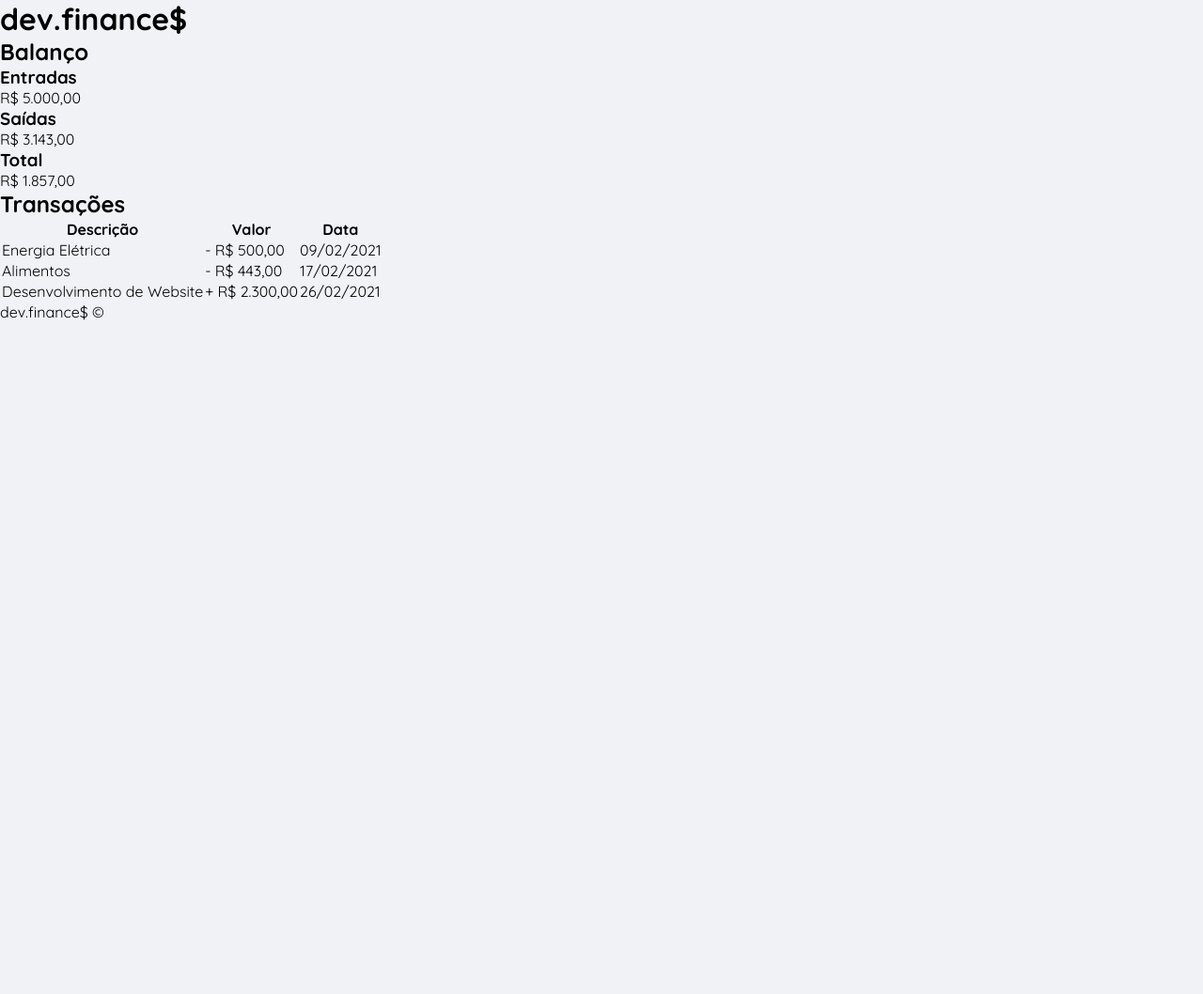
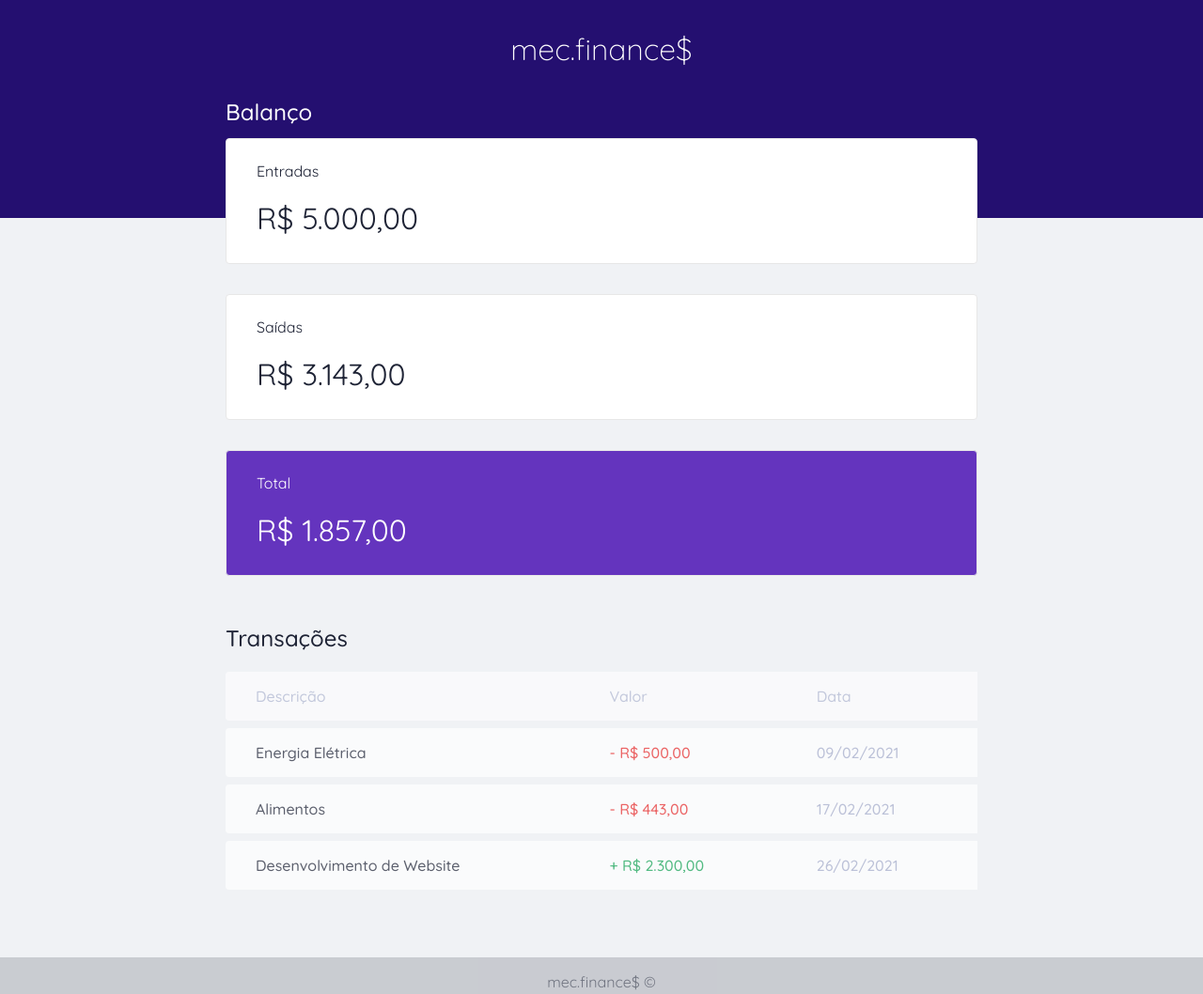
Before and after one commit to m4zeboy/dev.finances, a plain HTML site: page index.html in a window 1280 px wide. Shown: the whole page at 94% size. Before the commit the page ends 800 px from the top, so only its background shows below. Drawn offline with Linux system fonts and the light colour scheme.

Commit message:
Finalizando o primeiro episódio

```diff
--- a/index.html
+++ b/index.html
@@ -9,16 +9,16 @@
     <title>dev.finance$</title>
     <link rel="stylesheet" href="./styles.css">
     <link rel="preconnect" href="https://fonts.gstatic.com">
-    <link href="https://fonts.googleapis.com/css2?family=Quicksand:wght@300;400;700&display=swap" rel="stylesheet">
+    <link href="https://fonts.googleapis.com/css2?family=Quicksand:wght@300;400;500;600;700&display=swap" rel="stylesheet">
 </head>
 
 <body>
     <header>
-        <h1 id="logo">dev.finance$</h1>
+        <h1 id="logo">mec.finance$</h1>
         <!-- Título de nível 1 -->
     </header>
 
-    <main>
+    <main class="container">
 
         <section id="balance">
             <h2>Balanço</h2>
@@ -33,7 +33,7 @@
                 <p>R$ 3.143,00</p>
             </div>
 
-            <div class="card">
+            <div class="card total">
                 <h3>Total</h3>
                 <p>R$ 1.857,00</p>
             </div>
@@ -43,7 +43,7 @@
         <section id="transaction">
             <h2>Transações</h2>
 
-            <table id="data-table">
+            <table id="data-table" class="container">
                 <thead>
                     <tr>
                         <th>Descrição</th>
@@ -54,19 +54,19 @@
 
                 <tbody>
                     <tr>
-                        <td>Energia Elétrica</td>
-                        <td>- R$ 500,00</td>
-                        <td>09/02/2021</td>
+                        <td class="description">Energia Elétrica</td>
+                        <td class="expense">- R$ 500,00</td>
+                        <td class="date">09/02/2021</td>
                     </tr>
                     <tr>
-                        <td>Alimentos</td>
-                        <td>- R$ 443,00</td>
-                        <td>17/02/2021</td>
+                        <td class="description">Alimentos</td>
+                        <td class="expense">- R$ 443,00</td>
+                        <td class="date">17/02/2021</td>
                     </tr>
                     <tr>
-                        <td>Desenvolvimento de Website</td>
-                        <td>+ R$ 2.300,00</td>
-                        <td>26/02/2021</td>
+                        <td class="description">Desenvolvimento de Website</td>
+                        <td class="income">+ R$ 2.300,00</td>
+                        <td class="date">26/02/2021</td>
                     </tr>
                 </tbody>
             </table>
@@ -75,7 +75,7 @@
     </main>
 
     <footer>
-        <p>dev.finance$ &copy;</p>
+        <p>mec.finance$ &copy;</p>
     </footer>
 </body>
 
--- a/styles.css
+++ b/styles.css
@@ -1,3 +1,18 @@
+/* Global =============================== */
+:root {
+    --dark-blue: #1e2335;
+}
+
+::-webkit-scrollbar {
+    background: #f0f2f5;
+    width: .4rem;
+}
+
+::-webkit-scrollbar-thumb {
+    background-color: #1e2335;
+    border-radius: .3rem;
+}
+
 * {
     margin: 0;
     padding: 0;
@@ -8,3 +23,121 @@ body {
     background: #f0f2f5;
     font-family: 'Quicksand', sans-serif;
 }
+
+.container {
+    width: min(90vw, 800px);
+    margin: auto;
+}
+
+/* Titles =============================== */
+h2 {
+  margin-top: 3.2rem;
+  margin-bottom: 0.8rem;
+  color: var(--dark-blue);
+  font-weight: 500;
+}
+
+/* Header =============================== */
+header {
+    background: #240f70;
+    padding: 2rem 0 10rem;
+    text-align: center;
+}
+
+header h1#logo {
+    color: white;
+    font-weight: 100;
+}
+
+/* Balance =============================== */
+#balance {
+    margin-top: -8rem;
+}
+
+#balance h2 {
+    color: white;
+    margin-top:0;
+
+}
+
+/* Cards =============================== */
+.card {
+    background: white;
+    padding: 1.5rem 2rem;
+    border-radius: .25rem;
+    border: 0.5px solid #e7e7e7;
+    margin-bottom: 2rem;
+    color: var(--dark-blue);
+}
+
+.card h3 {
+    font-weight: normal;
+    font-size: 1rem;
+}
+
+.card p {
+    font-size: 2rem;
+    line-height: 3rem;
+    margin-top: 1rem;
+}
+
+.card.total {
+    background: #6434be;
+    color: white;
+}
+
+/* Table =============================== */
+#data-table {
+    width: 100%;
+    border-spacing: 0 0.5rem;
+    color: #a6adcc;
+}
+
+table thead tr th:first-child,
+table tbody tr td:first-child {
+    border-radius: 0.25rem 0 0 0.25rem;
+}
+
+table tbody tr {
+    opacity: .7;
+}
+table tr:hover {
+    opacity: 1;
+}
+
+table th {
+    background: white;
+    opacity: .6;
+    font-weight: 500;
+    padding: 1rem 2rem;
+    text-align: left;
+}
+
+table td{
+    background: white;
+    padding: 1rem 2rem;
+    font-weight: 500;
+}
+
+td.description {
+    color: var(--dark-blue);
+}
+
+td.income {
+    color: #12a454;
+}
+
+td.expense {
+    color: #e92929;
+}
+
+
+/* Footer =============================== */
+footer {
+    text-align: center;
+    padding: 1rem 0 1rem;
+    color: #1e2335;
+    opacity: .6;
+    background: #1e23354f;
+    margin-top: 4rem;
+}
```
